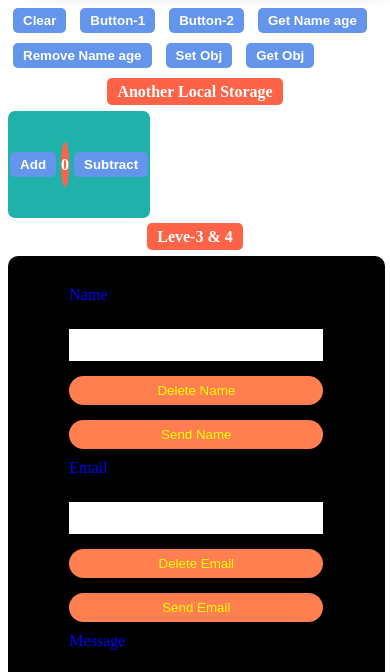
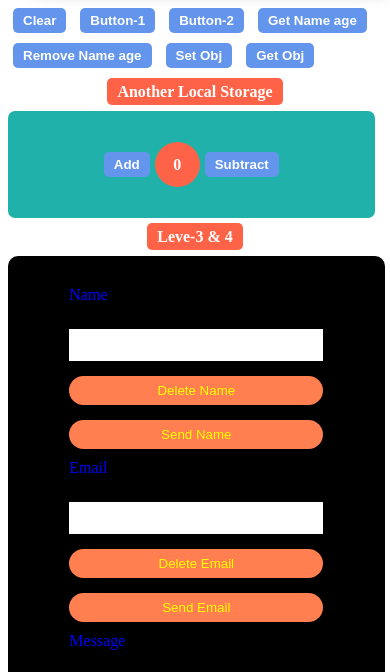
Before and after one commit to Suvrodev/LocalStorage, a plain HTML site: page index.html in a window 390 px wide. Shown: the part 92-764 px from the top of the page. Drawn offline with Linux system fonts and the light colour scheme.

Commit message:
More Responsive

```diff
--- a/Style/practicestorage.css
+++ b/Style/practicestorage.css
@@ -134,5 +134,8 @@ label{
     .inner{
         flex-direction: column;
     }
+    .rect{
+        width: 90%;
+    }
 }
 /* Media Query End */
```
